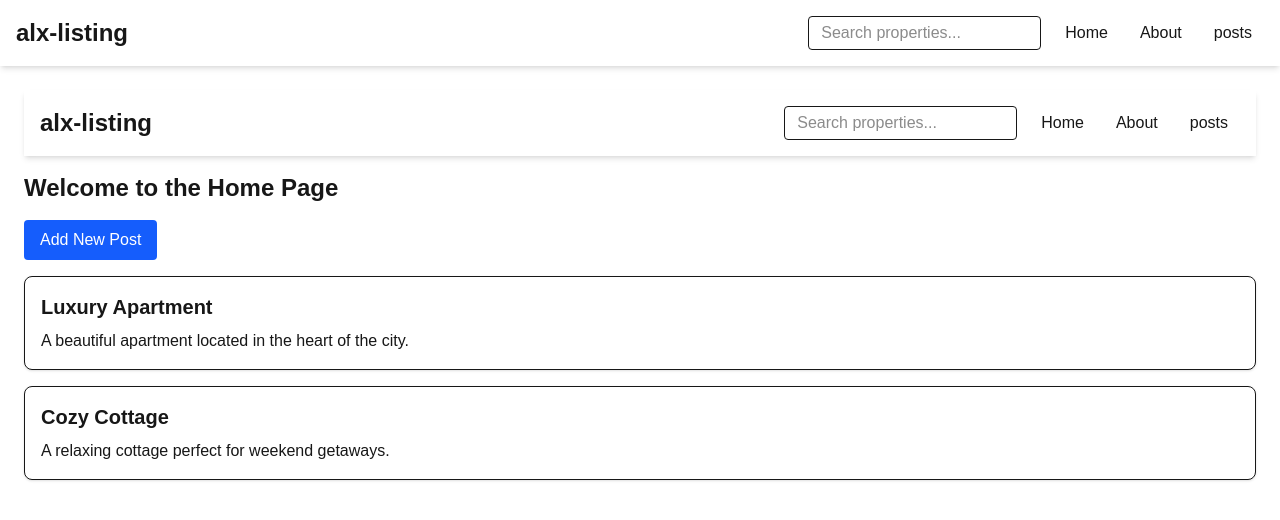
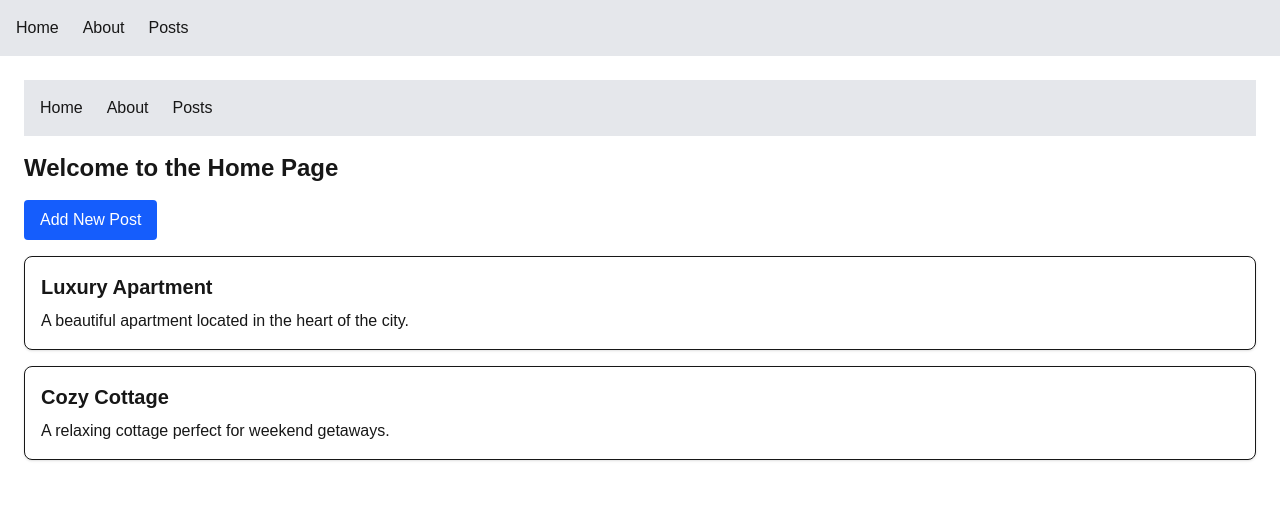
Before and after one commit to fatihaosman/alx-project-0x02-setup, a Next.js app in the folder alx-project-0x02/: page /home in a window 1280 px wide. Shown: the top 520 px of the page. Built offline with nearby package versions, Linux system fonts and the light colour scheme.

Commit message:
added header ro home, about, postal

```diff
--- a/alx-project-0x02/components/layout/Header.tsx
+++ b/alx-project-0x02/components/layout/Header.tsx
@@ -1,32 +1,48 @@
+// import React from "react";
+// import Link from "next/link";
+
+// const Header: React.FC = () => {
+//   return (
+//     <header className="bg-white shadow-md p-4">
+//       <div className="max-w-7xl mx-auto flex items-center justify-between">
+//         <div className="text-2xl font-bold">alx-listing</div>
+//         <div className="flex items-center gap-3">
+//           <input
+//             className="border rounded px-3 py-1 hidden sm:block"
+//             placeholder="Search properties..."
+//             aria-label="search"
+//           />
+//           <nav className="flex gap-2">
+//             <Link href="/home" className="px-3 py-1 rounded hover:bg-gray-100">
+//               Home
+//             </Link>
+
+//             <Link href="/about" className="px-3 py-1 rounded hover:bg-gray-100">
+//               About
+//             </Link>
+
+//              <Link href="/about" className="px-3 py-1 rounded hover:bg-gray-100">
+//               posts
+//             </Link>
+//           </nav>
+//         </div>
+//       </div>
+//     </header>
+//   );
+// };
+
+// export default Header;
+
+
 import React from "react";
 import Link from "next/link";
 
 const Header: React.FC = () => {
   return (
-    <header className="bg-white shadow-md p-4">
-      <div className="max-w-7xl mx-auto flex items-center justify-between">
-        <div className="text-2xl font-bold">alx-listing</div>
-        <div className="flex items-center gap-3">
-          <input
-            className="border rounded px-3 py-1 hidden sm:block"
-            placeholder="Search properties..."
-            aria-label="search"
-          />
-          <nav className="flex gap-2">
-            <Link href="/home" className="px-3 py-1 rounded hover:bg-gray-100">
-              Home
-            </Link>
-
-            <Link href="/about" className="px-3 py-1 rounded hover:bg-gray-100">
-              About
-            </Link>
-
-             <Link href="/about" className="px-3 py-1 rounded hover:bg-gray-100">
-              posts
-            </Link>
-          </nav>
-        </div>
-      </div>
+    <header className="w-full bg-gray-200 p-4 flex gap-6">
+      <Link href="/home">Home</Link>
+      <Link href="/about">About</Link>
+      <Link href="/posts">Posts</Link> {/* <-- make sure this exists */}
     </header>
   );
 };
--- /dev/null
+++ b/alx-project-0x02/pages/posts.tsx
@@ -0,0 +1,13 @@
+import React from "react";
+import Header from "@/components/layout/Header";
+
+const PostsPage: React.FC = () => {
+  return (
+    <div>
+      <Header />
+      <h1 className="p-6 text-2xl font-bold">Posts Page</h1>
+    </div>
+  );
+};
+
+export default PostsPage;
```
